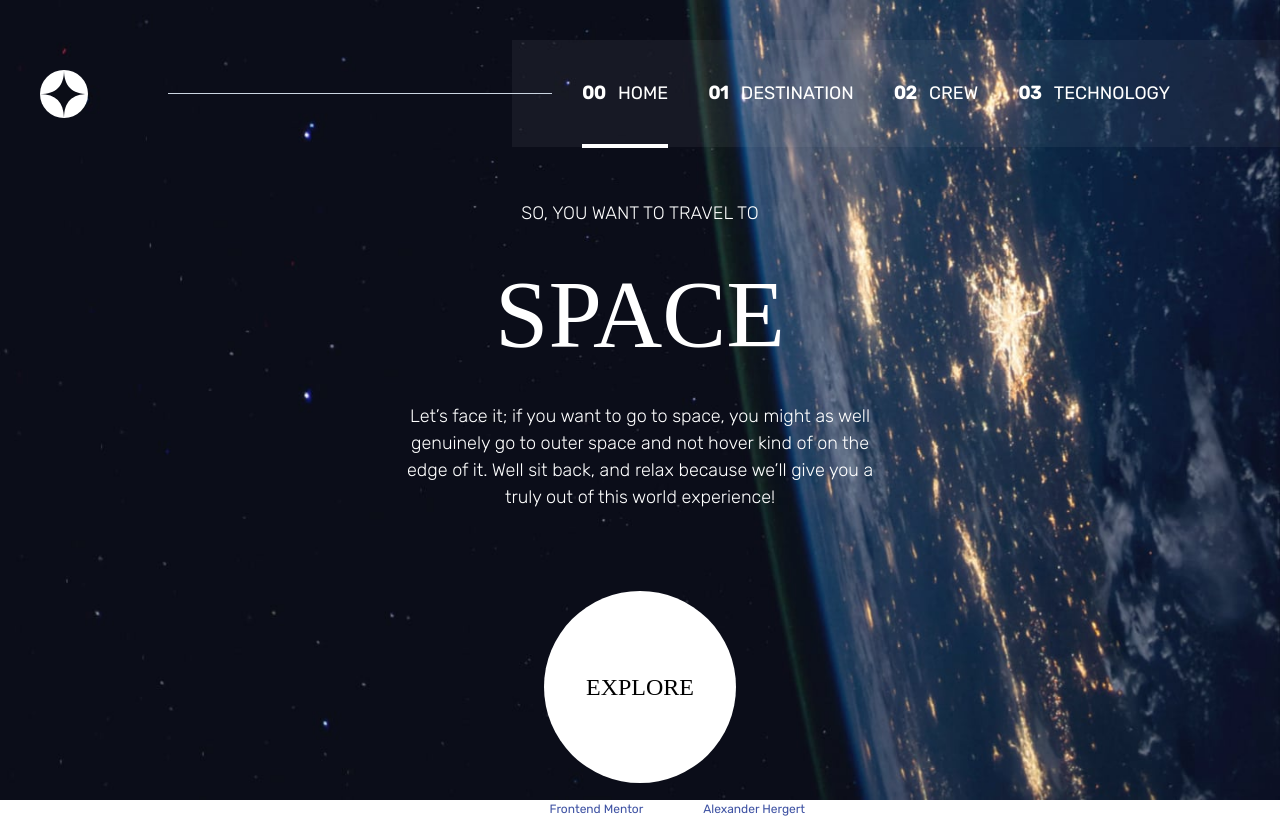
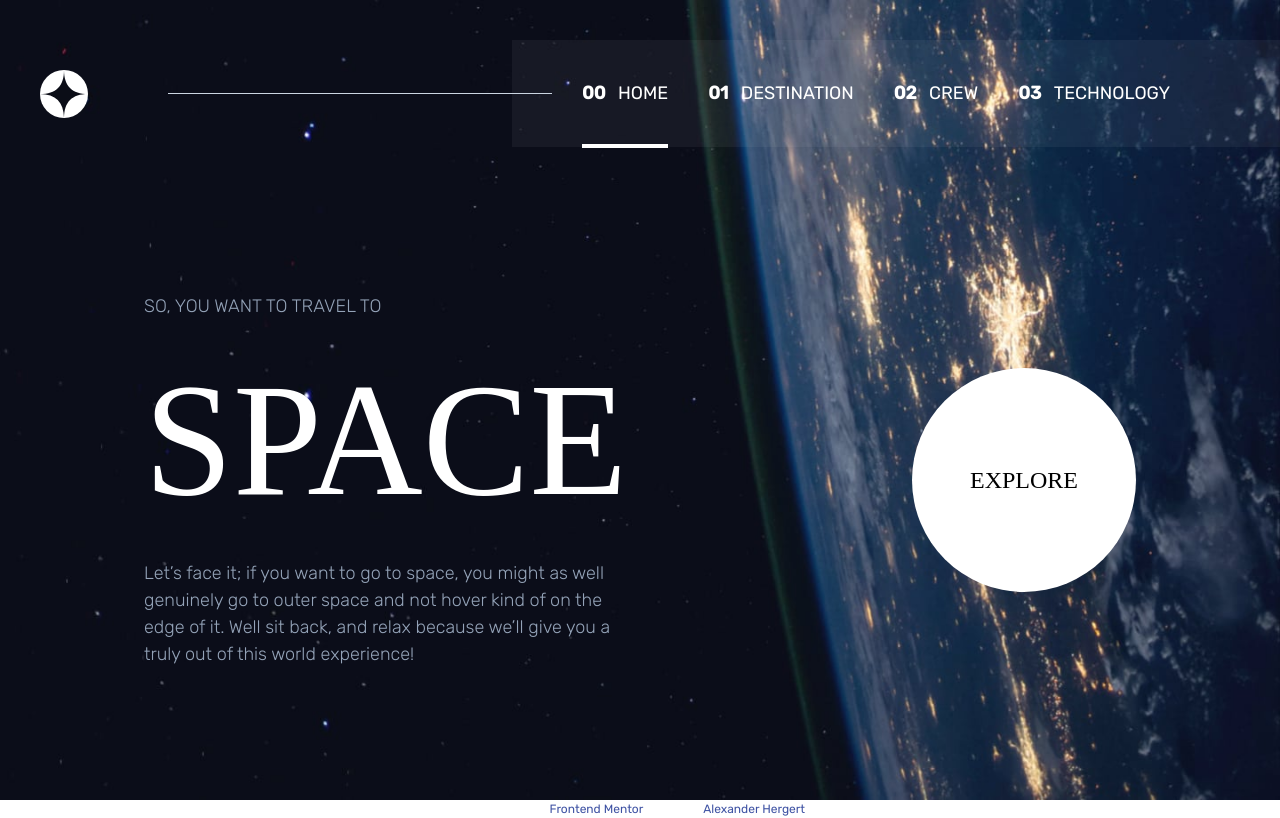
Before and after one commit to alexander-hergert/space-tourism-website, a React (Vite) app: page / in a window 1280 px wide. Built offline with nearby package versions, Linux system fonts and the light colour scheme; a web font is replaced by a local one.

Commit message:
Add tablet and desktop styles to Homepage.

```diff
--- a/src/pages/HomePage.jsx
+++ b/src/pages/HomePage.jsx
@@ -19,13 +19,18 @@ const Style = styled.main`
 
 const HomePage = () => {
   return (
-    <Style>
-      <div className="max-w-[30rem] m-auto mt-10">
-        <h1 className="m-auto text-center uppercase font-light text-base-100">
+    <Style className="lg:flex justify-around items-center">
+      <div
+        className="max-w-[30rem] m-auto mt-10 text-slate-400
+      lg:m-0"
+      >
+        <h1 className="m-auto text-center uppercase font-light lg:text-left">
           So, you want to travel to
-          <span className="text-8xl block mt-10 font md:text-10xl">SPACE</span>
+          <span className="text-8xl block mt-10 font md:text-[10rem] text-white lg:text-left">
+            SPACE
+          </span>
         </h1>
-        <p className="m-auto text-center mt-10 font-light">
+        <p className="m-auto text-center mt-10 font-light lg:text-left">
           Let’s face it; if you want to go to space, you might as well genuinely
           go to outer space and not hover kind of on the edge of it. Well sit
           back, and relax because we’ll give you a truly out of this world
@@ -33,8 +38,11 @@ const HomePage = () => {
         </p>
       </div>
       <div>
-        <div className="grid font m-auto mt-20 place-content-center rounded-full w-[12rem] h-[12rem]
-         bg-white text-black text-2xl">
+        <div
+          className="grid font m-auto mt-20 place-content-center rounded-full w-[12rem] h-[12rem]
+          lg:w-[14rem] lg:h-[14rem]
+         bg-white text-black text-2xl lg:m-0"
+        >
           <Link to="/destination">EXPLORE</Link>
         </div>
       </div>
```
Also changed, not shown: 1 other file (tests, documents, lock files or other folders).
